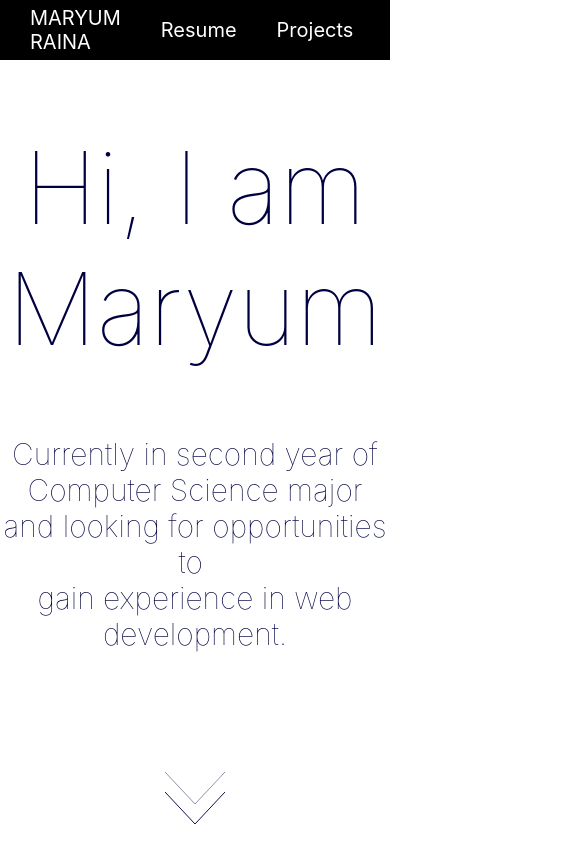
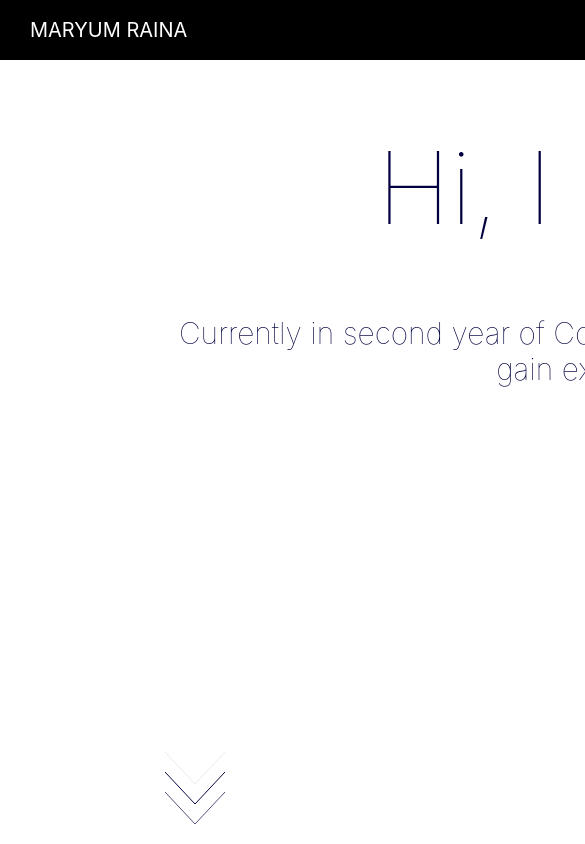
Before and after one commit to m2watt/personal-website, a Next.js app: page / in a window 390 px wide. Shown: the top 844 px of the page, 585 px wide, since content can reach past the window. Built offline with nearby package versions, Linux system fonts and the light colour scheme.

Commit message:
7 commit

```diff
--- a/styles/globals.css
+++ b/styles/globals.css
@@ -32,7 +32,7 @@ body {
   padding: 0px;
   background-color:rgb(255, 255, 255);
   margin: 0;
-  max-width:100%;
+  max-width:auto;
   resize: both;
   font-family: -apple-system, BlinkMacSystemFont, Segoe UI, Roboto, Oxygen,
     Ubuntu, Cantarell, Fira Sans, Droid Sans, Helvetica Neue, sans-serif, Reem Kulfi;
@@ -330,4 +330,7 @@ a {
 	height:140px;
 	width:200px;
 }
+	body{
+		width:fit-content;
+	}
 }
```
